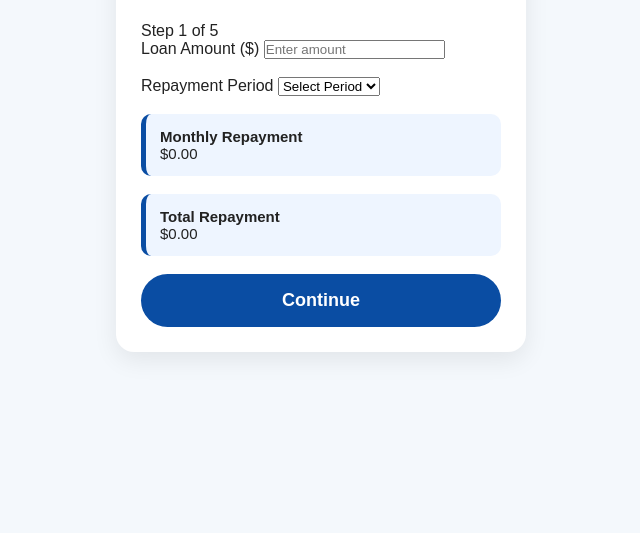
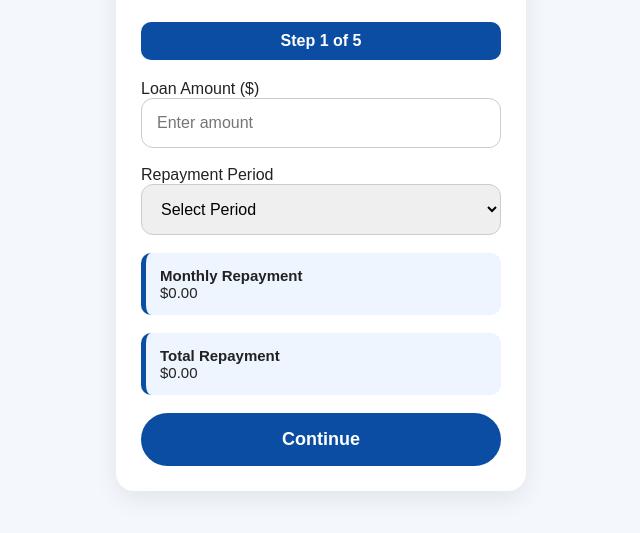
Before and after one commit to kipkemoititus02-Ace/Smart-Loans-, a website: page public/calculator.html in a window 1280 px wide. Shown: the part 173-706 px from the top of the page, without its empty margins (319-959 px from the left). Drawn offline with Linux system fonts and the light colour scheme.

Commit message:
Add styles for progress bar and form elements

```diff
--- a/public/css/style.css
+++ b/public/css/style.css
@@ -117,3 +117,28 @@ button{
 }
 
 }
+
+.progress{
+    background:#0A4DA3;
+    color:white;
+    padding:10px;
+    border-radius:10px;
+    text-align:center;
+    font-weight:bold;
+    margin-bottom:20px;
+}
+
+input,
+select{
+    width:100%;
+    padding:15px;
+    border:1px solid #ccc;
+    border-radius:12px;
+    font-size:16px;
+    outline:none;
+}
+
+input:focus,
+select:focus{
+    border-color:#0A4DA3;
+}
```
